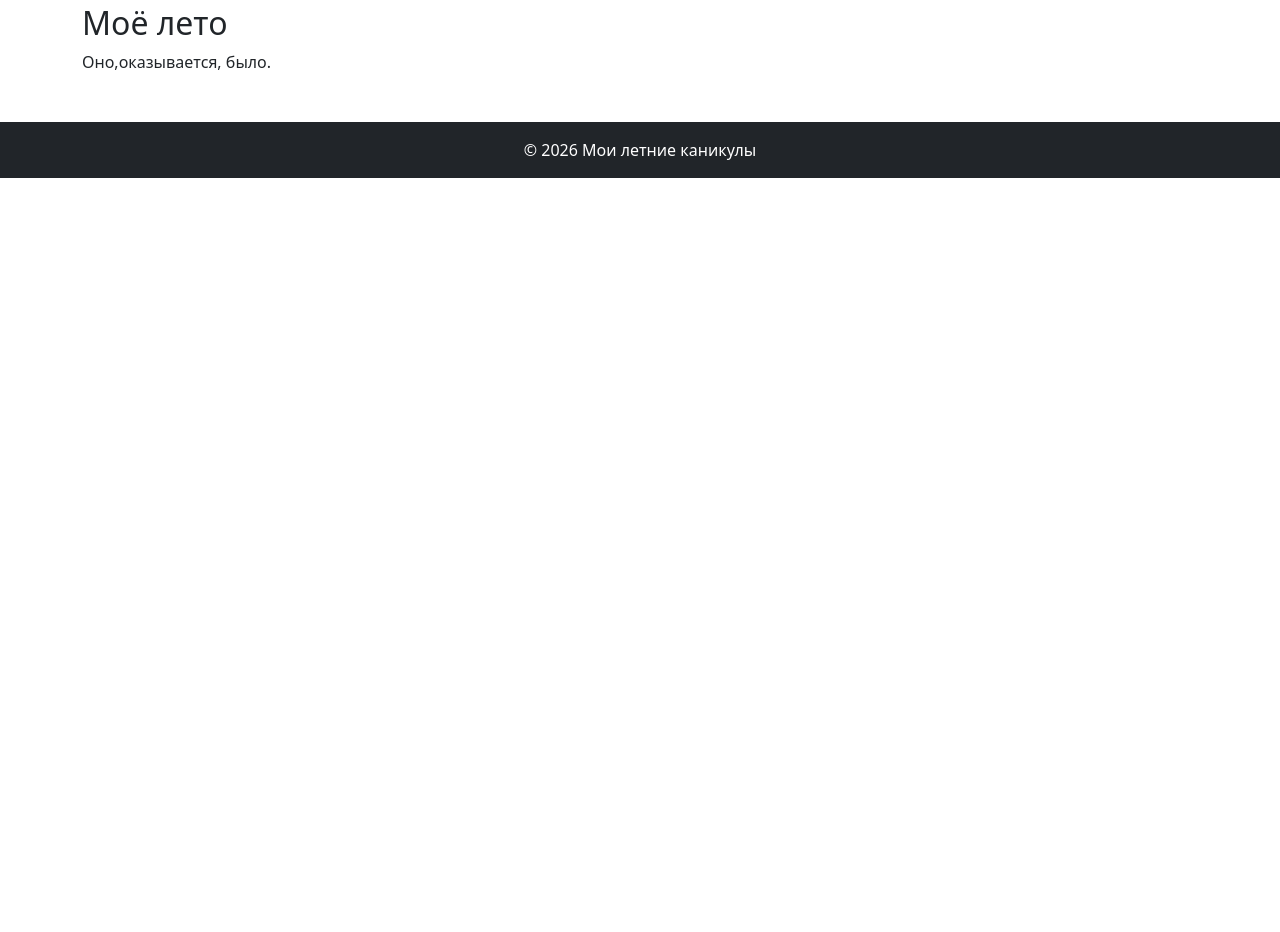
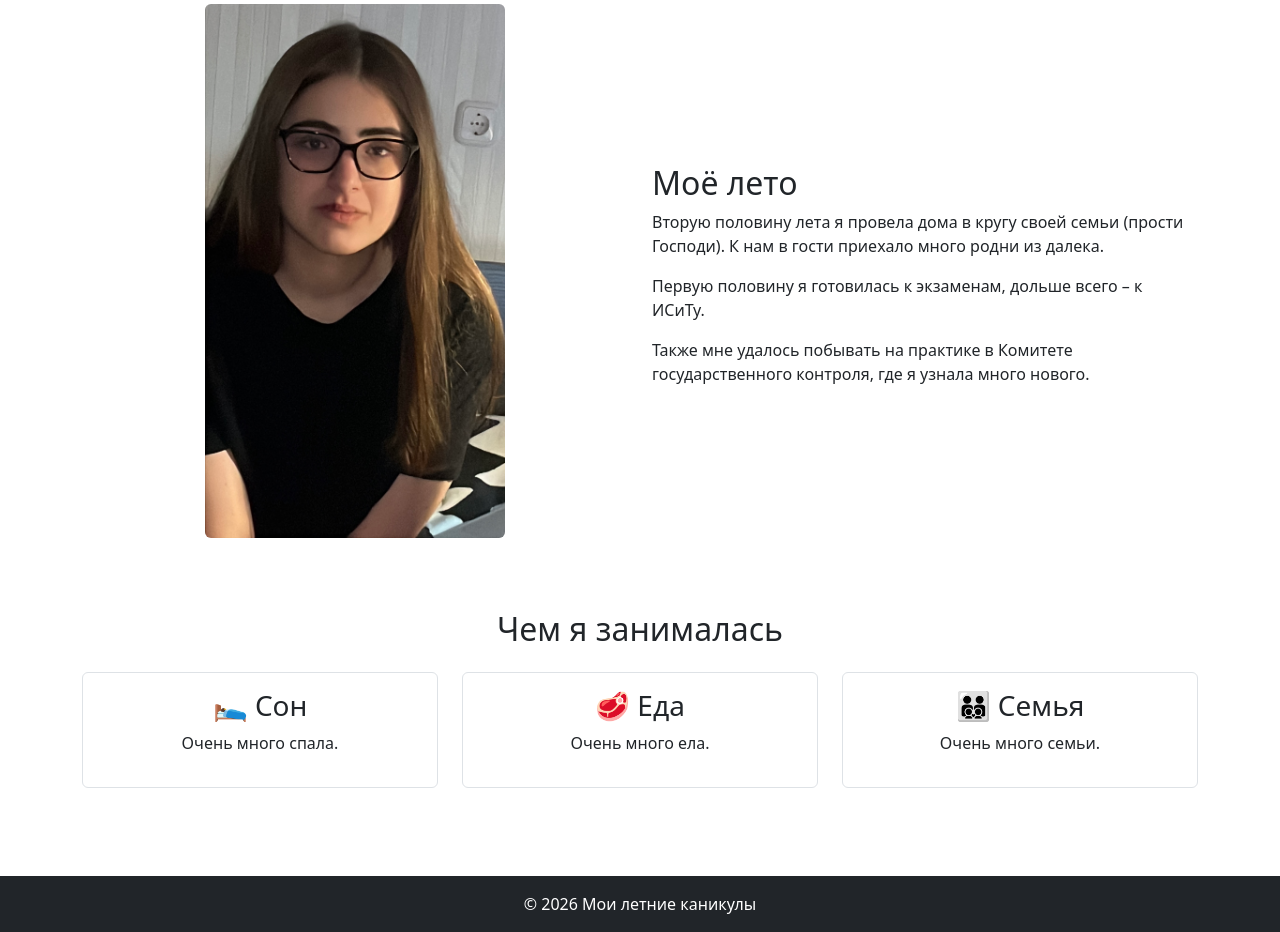
Before and after one commit to lera-liger/wt-lab1-1git-liger, a plain HTML site: page index.html in a window 1280 px wide. Shown: the part 236-1168 px from the top of the page. Before the commit the page ends 800 px from the top, so only its background shows below. Drawn offline with nearby package versions, Linux system fonts and the light colour scheme.

Commit message:
final result

```diff
--- a/index.html
+++ b/index.html
@@ -15,9 +15,58 @@
 </header>
 
 <main class="container my-5">
-    <h2>Моё лето</h2>
-    <p>Оно,оказывается, было.</p>
-</main>
+
+<div class="row align-items-center">
+
+    <div class="col-12 col-md-6 text-center mb-4">
+        <img src="IMG_2380.JPG" alt="Моя фотография" class="img-fluid rounded" style="max-width: 300px;">
+    </div>
+
+    <div class="col-12 col-md-6">
+        <h2>Моё лето</h2>
+
+        <p>
+            Вторую половину лета я провела дома в кругу своей семьи (прости Господи). К нам в гости приехало много родни из далека.</p>
+
+        <p>
+            Первую половину я готовилась к экзаменам, дольше всего – к ИСиТу.</p>
+
+        <p>
+            Также мне удалось побывать на практике в Комитете государственного контроля, где я узнала много нового.</p>
+    </div>
+
+</div>
+
+<div class="mt-5">
+    <h2 class="text-center mb-4">Чем я занималась</h2>
+
+    <div class="row text-center">
+
+        <div class="col-12 col-md-4 mb-3">
+            <div class="p-3 border rounded">
+                <h3>🛌 Сон</h3>
+                <p>Очень много спала.</p>
+            </div>
+        </div>
+
+        <div class="col-12 col-md-4 mb-3">
+            <div class="p-3 border rounded">
+                <h3>🥩 Еда</h3>
+                <p>Очень много ела.</p>
+            </div>
+        </div>
+
+        <div class="col-12 col-md-4 mb-3">
+            <div class="p-3 border rounded">
+                <h3>🧑‍🧑‍🧒‍🧒 Семья</h3>
+                <p>Очень много семьи.</p>
+            </div>
+        </div>
+
+    </div>
+</div>
+    <br>
+    </main>
 
 <footer class="bg-dark text-white text-center p-3">
     <p class="mb-0">© 2026 Мои летние каникулы</p>
```
